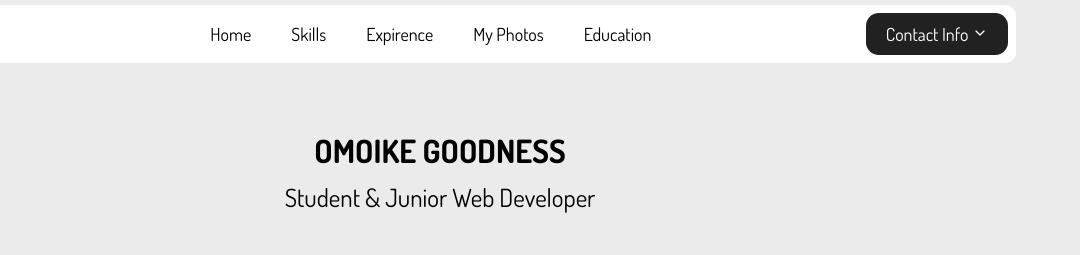
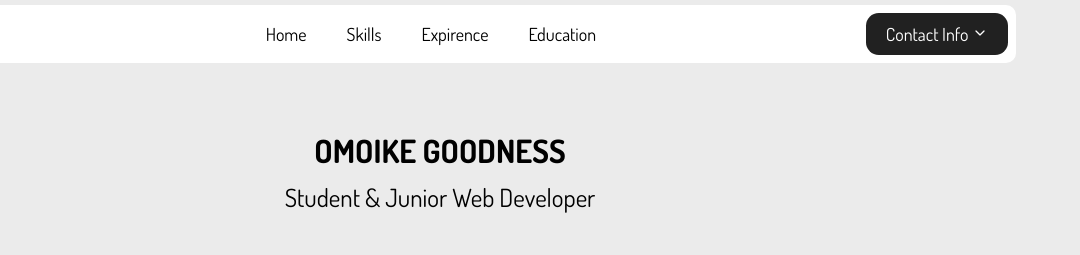
Before and after one commit to Gudnex1/portfolio, a plain HTML site: page index.html in a window 1280 px wide. Shown: the top 255 px of the page, 200-1280 px from the left. Drawn offline with Linux system fonts and the light colour scheme; a small style sheet from the web is missing.

Commit message:
removed the photos tab

```diff
--- a/index.html
+++ b/index.html
@@ -23,7 +23,6 @@
                     <li><a href="#home" id="focus">Home</a></li>
                     <li><a href="#skills">Skills</a></li>
                     <li><a href="#expirence">Expirence</a></li>
-                    <li><a href="#photos" class="text_wrap">My Photos</a></li>
                     <li><a href="#education">Education</a></li>
                 </ul>
             </nav>
```
